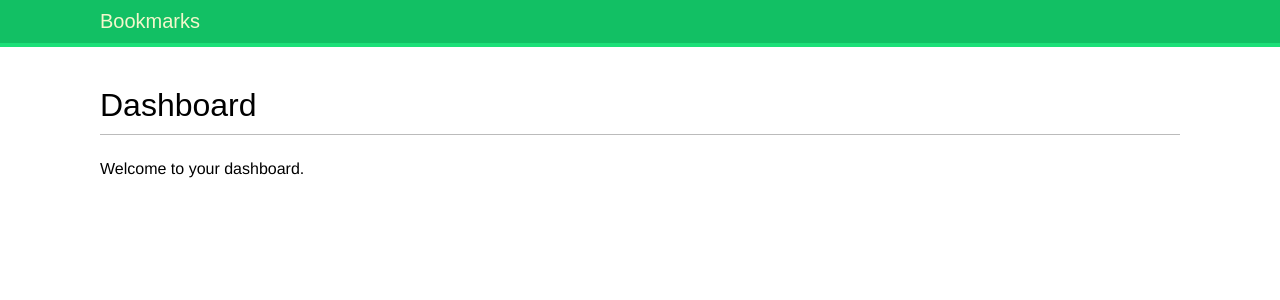
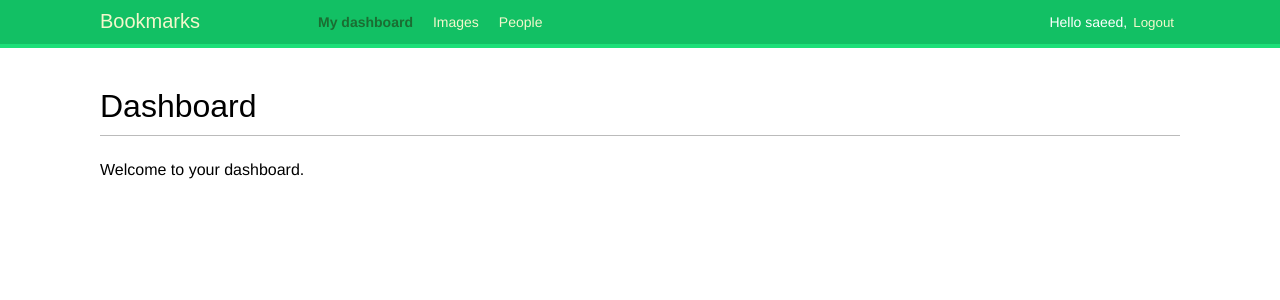
Before and after one commit to bobbysaeed/bookmarks, a Django app: page /account/ in a window 1280 px wide. Shown: the top 300 px of the page. Run offline with Django 5.2, Linux system fonts and the light colour scheme; a user stored in the database is signed in; some web fonts are replaced.

Commit message:
modify base.html

```diff
--- a/account/templates/base.html
+++ b/account/templates/base.html
@@ -2,19 +2,39 @@
 <!DOCTYPE html>
 <html>
 <head>
-    <title>
-      {% block title %}
-      {% endblock %}
-    </title>
-    <link href="{% static 'css/base.css' %}" rel="stylesheet" />
+  <title>{% block title %}{% endblock %}</title>
+  <link href="{% static "css/base.css" %}" rel="stylesheet">
 </head>
 <body>
   <div id="header">
     <span class="logo">Bookmarks</span>
+    {% if request.user.is_authenticated %}
+      <ul class="menu">
+        <li {% if section == "dashboard" %}class="selected"{% endif %}>
+          <a href="{% url "dashboard" %}">My dashboard</a>
+        </li>
+        <li {% if section == "images" %}class="selected"{% endif %}>
+          <a href="#">Images</a>
+        </li>
+        <li {% if section == "people" %}class="selected"{% endif %}>
+          <a href="#">People</a>
+        </li>
+      </ul>
+    {% endif %}
+    <span class="user">
+      {% if request.user.is_authenticated %}
+        Hello {{ request.user.first_name|default:request.user.username }},
+        <form action="{% url "logout" %}" method="post">
+          <button type="submit">Logout</button>
+          {% csrf_token %}
+        </form>
+      {% else %}
+        <a href="{% url "login" %}">Log-in</a>
+      {% endif %}
+    </span>
   </div>
   <div id="content">
     {% block content %}
-
     {% endblock %}
   </div>
 </body>
```
Lines whose indentation alone changed are shown as unchanged.
